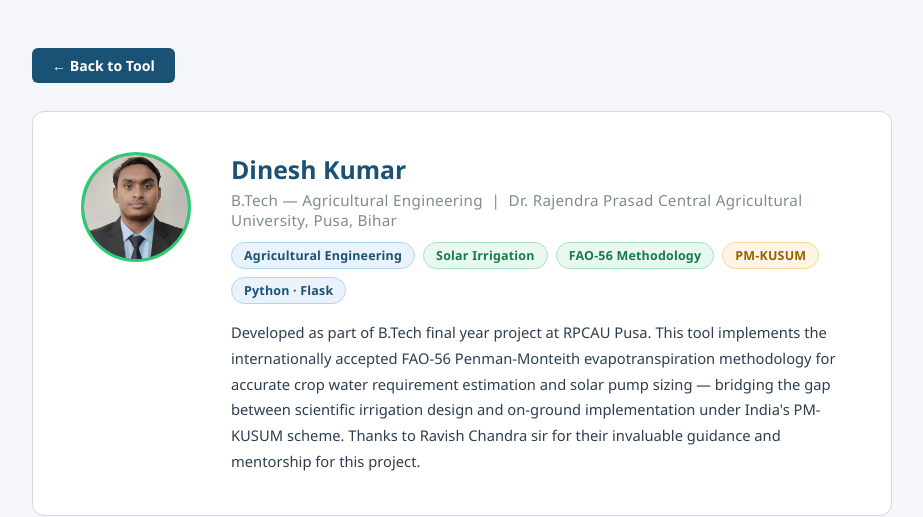
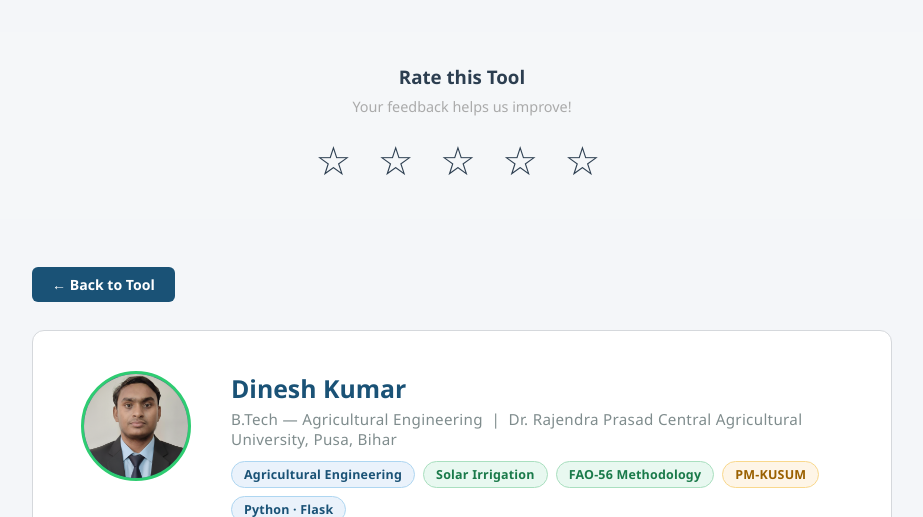
Before and after one commit to Dineshkumar085/spvwps-tool, a Flask app: page /about in a window 1280 px wide. Shown: the part 93-610 px from the top of the page, without its empty margins (178-1101 px from the left). Run offline with Flask 3, Linux system fonts and the light colour scheme.

Commit message:
Add star rating system

```diff
--- a/templates/about.html
+++ b/templates/about.html
@@ -262,7 +262,48 @@
   <h1>☀️ SPVWPS Design Tool — About</h1>
   <p>Solar Photovoltaic Water Pumping System · FAO-56 Penman-Monteith · PM-KUSUM</p>
 </header>
+<!-- RATING SECTION -->
+<div class="rating-section" style="text-align:center; margin:2rem 0; padding:2rem; background:rgba(255,255,255,0.05); border-radius:16px;">
+  <h3 style="margin-bottom:0.5rem;">Rate this Tool</h3>
+  <p style="color:#aaa; font-size:0.9rem; margin-bottom:1rem;">Your feedback helps us improve!</p>
 
+  <div class="stars" id="starRating" style="font-size:2.5rem; cursor:pointer; letter-spacing:8px;">
+    <span data-val="1">☆</span>
+    <span data-val="2">☆</span>
+    <span data-val="3">☆</span>
+    <span data-val="4">☆</span>
+    <span data-val="5">☆</span>
+  </div>
+
+  <p id="ratingMsg" style="margin-top:1rem; color:#2ecc71; font-weight:600; display:none;">
+    Thanks for your feedback! 🎉
+  </p>
+</div>
+
+<script>
+  const stars = document.querySelectorAll('#starRating span');
+  stars.forEach(star => {
+    star.addEventListener('mouseover', () => {
+      const val = +star.dataset.val;
+      stars.forEach(s => s.textContent = +s.dataset.val <= val ? '★' : '☆');
+    });
+    star.addEventListener('mouseout', () => {
+      stars.forEach(s => s.textContent = '☆');
+    });
+    star.addEventListener('click', () => {
+      const val = +star.dataset.val;
+      stars.forEach(s => {
+        s.textContent = +s.dataset.val <= val ? '★' : '☆';
+        s.style.color = +s.dataset.val <= val ? '#f59e0b' : '#aaa';
+      });
+      document.getElementById('ratingMsg').style.display = 'block';
+      document.getElementById('ratingMsg').textContent =
+        val === 5 ? '★ Excellent! Thank you! 🎉' :
+        val >= 3 ? '👍 Thanks for your feedback!' :
+        '🙏 We will improve, thanks!';
+    });
+  });
+</script>
 <div class="container">
 
   <a href="/" class="back-btn">← Back to Tool</a>
```
